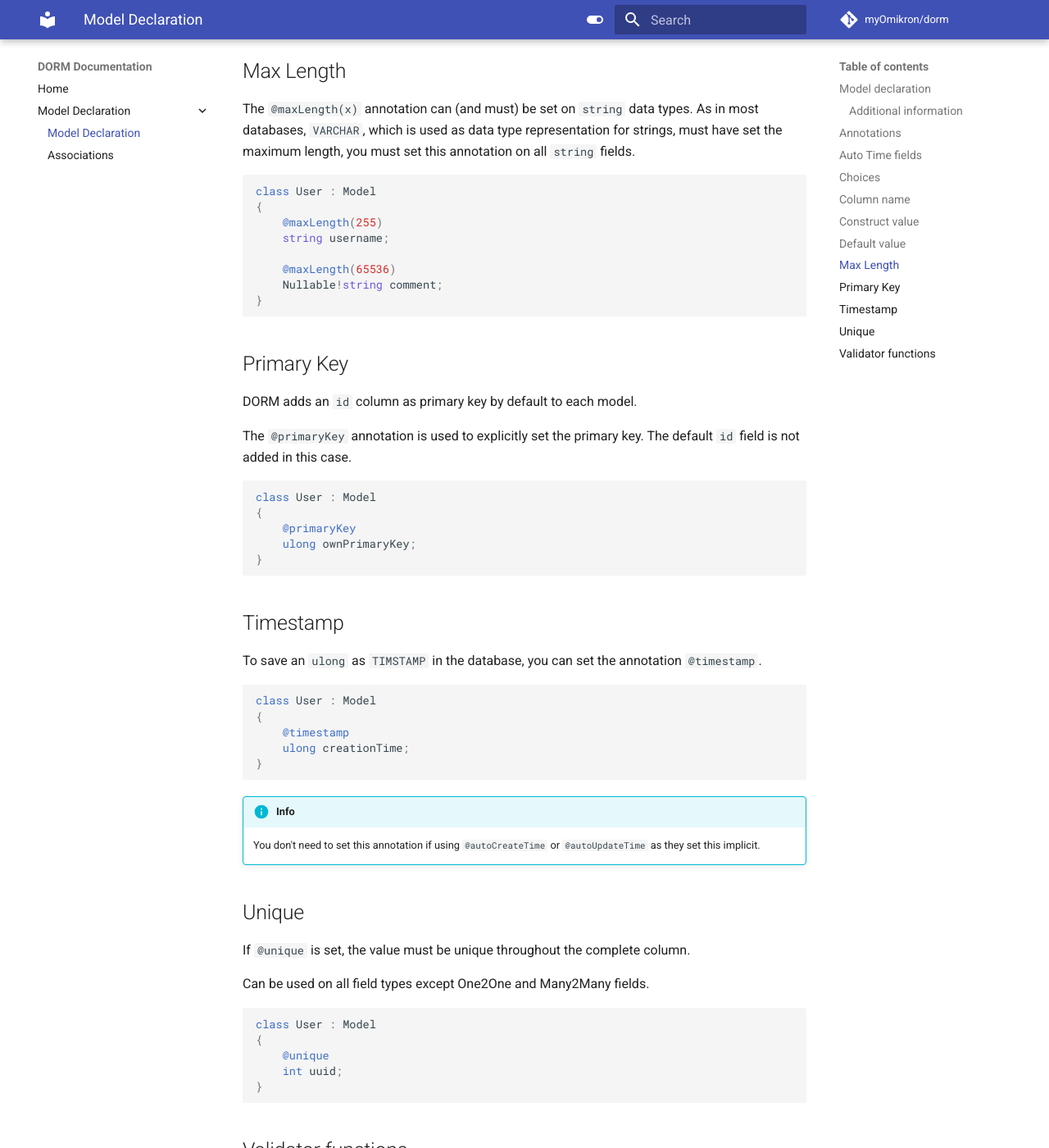
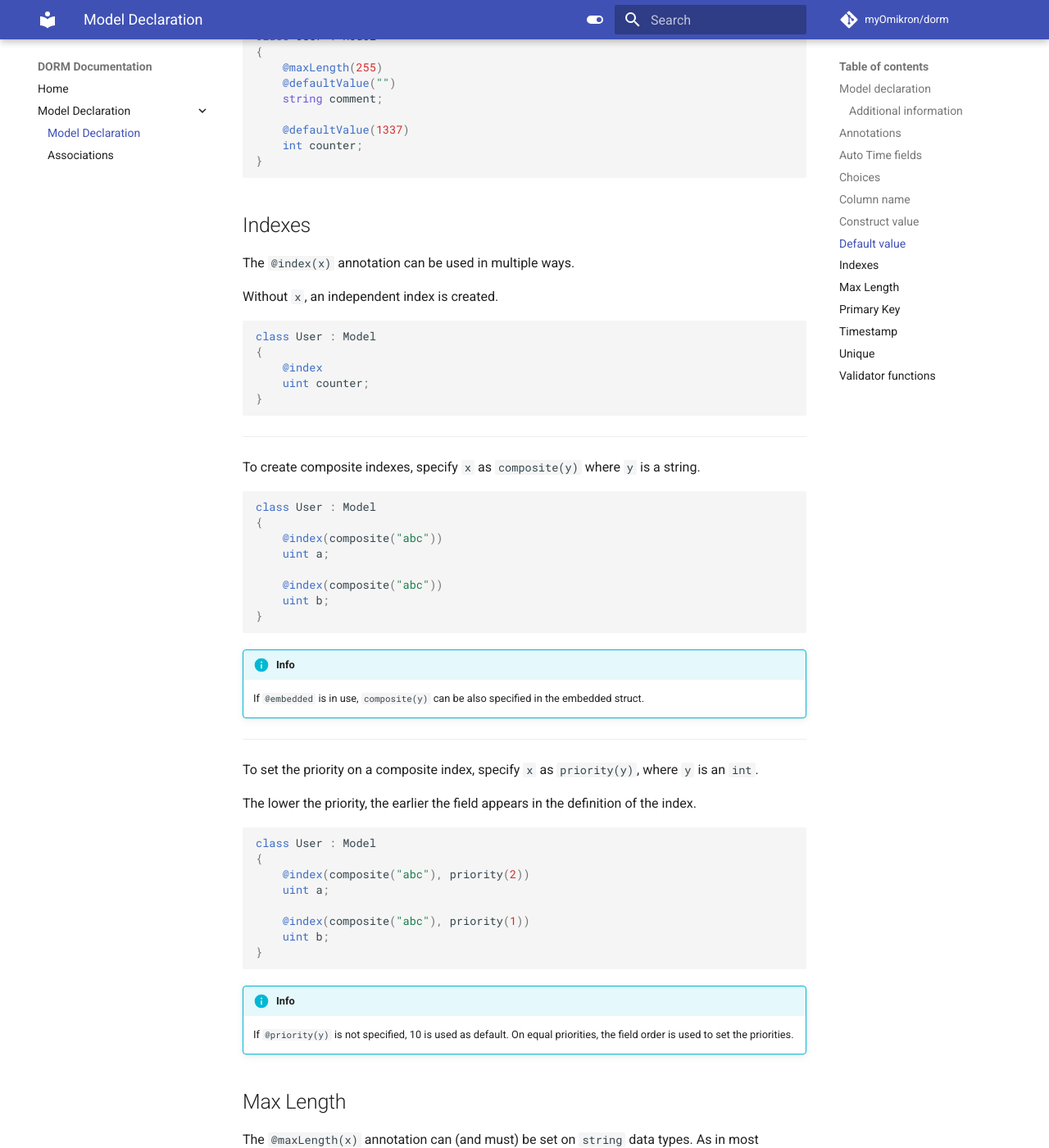
Before and after one commit to rorm-orm/rorm, an MkDocs documentation site: the page built from docs/docs/declaration/model_declaration.md, in a window 1280 px wide and 1400 px high, scrolled down 4565 px. Shown: the whole window at 82% size. Built offline with MkDocs 1.6.1 and Material for MkDocs 9.7.7, drawn with Linux system fonts in a browser that asks for light colours; comment, search, counter and statistics services are not loaded; some of the changed text lies outside the part shown.

Commit message:
Added index annotation to model declaration

````diff
--- a/docs/docs/declaration/model_declaration.md
+++ b/docs/docs/declaration/model_declaration.md
@@ -50,19 +50,20 @@ adding another primary is possible via --- TODO
 
 ## Annotations
 
-| Annotation            |               Allowed on                | Description                                                                                 |
-|:----------------------|:---------------------------------------:|---------------------------------------------------------------------------------------------|
-| `@autoCreateTime`     |   `ulong` or `DateTime` or `SysTime`    | Sets the current time <br/> on creation of the model. [More](#auto-time-fields)             |
-| `@autoUpdateTime`     |   `ulong` or `DateTime` or `SysTime`    | Sets the current time <br/> on update of the model. [More](#auto-time-fields)               |
-| `@choices(x)`         |           `string` or `enum`            | Sets a list of allowed values <br/> for the column. [More](#choices)                        |
-| `@columnName(x)`      |                   any                   | Overwrite the default <br/> generated column name. [More](#column-name)                     |
-| `@constructValue!(x)` |                   any                   | Set a constructed default value <br/> for the column. [More](#construct-value)              |
-| `@defaultValue(x)`    |                   any                   | Set a constant default value <br/> for the column. [More](#default-value)                   |
-| `@maxLength(x)`       |      `string` or `Nullable!string`      | Set the maximum length <br/> of the `VARCHAR` type. [More](#max-length)                     |
-| `@primaryKey`         |       `integer` type or `string`        | Overwrite the default primary key. [More](#primary-key)                                     |
-| `@timestamp`          |                 `ulong`                 | Set the database type <br/> to `TIMESTAMP`. [More](#timestamp)                              |
-| `@unique`             | any except ManyToMany <br/> or OneToOne | Enforce that the field value <br/> is unique throughout the column. [More](#unique)         |
-| `@validator!(x)`      |                   any                   | Set a function to validate <br/> before any database operation [More](#validator-functions) |
+| Annotation                |               Allowed on                | Description                                                                                 |
+|:--------------------------|:---------------------------------------:|---------------------------------------------------------------------------------------------|
+| `@autoCreateTime`         |          `ulong` or `SysTime`           | Sets the current time <br/> on creation of the model. [More](#auto-time-fields)             |
+| `@autoUpdateTime`         |          `ulong` or `SysTime`           | Sets the current time <br/> on update of the model. [More](#auto-time-fields)               |
+| `@choices(x)`             |           `string` or `enum`            | Sets a list of allowed values <br/> for the column. [More](#choices)                        |
+| `@columnName(x)`          |                   any                   | Overwrite the default <br/> generated column name. [More](#column-name)                     |
+| `@constructValue!(x)`     |                   any                   | Set a constructed default value <br/> for the column. [More](#construct-value)              |
+| `@defaultValue(x)`        |                   any                   | Set a constant default value <br/> for the column. [More](#default-value)                   |
+| `@index` or `@index(x)`   |                   any                   | Create an index. [More](#indexes)                                                           |
+| `@maxLength(x)`           |      `string` or `Nullable!string`      | Set the maximum length <br/> of the `VARCHAR` type. [More](#max-length)                     |
+| `@primaryKey`             |       `integer` type or `string`        | Overwrite the default primary key. [More](#primary-key)                                     |
+| `@timestamp`              |                 `ulong`                 | Set the database type <br/> to `TIMESTAMP`. [More](#timestamp)                              |
+| `@unique`                 | any except ManyToMany <br/> or OneToOne | Enforce that the field value <br/> is unique throughout the column. [More](#unique)         |
+| `@validator!(x)`          |                   any                   | Set a function to validate <br/> before any database operation [More](#validator-functions) |
 
 ## Auto Time fields
 
@@ -70,18 +71,23 @@ You can utilize the annotations `autoCreateTime` and `autoUpdateTime`
 to automatically set the current time on creation respectively on update
 of the model to the annotated field.
 
+!!!info
+    As `SysTime` contains timezone information, dorm will also save it in the database.
+
 ```d
 class User : Model
 {
     @autoCreateTime
-    DateTime createdAt;
+    SysTime createdAt;
 
     @autoUpdateTime
-    Nullable!DateTime updatedAt;
+    Nullable!SysTime updatedAt;
 }
 ```
 
-if you prefer using UNIX epoch instead of a DateTime field, you can
+---
+
+if you prefer using UNIX epoch instead of a SysTime field, you can
 just change the data type to `ulong`:
 
 ```d
@@ -145,7 +151,7 @@ If you don't set this annotation, dorm will generate the column name for you.
 class User : Model
 {
     @columnName("admin")
-    bool isAdmin
+    bool isAdmin;
 }
 ```
 
@@ -189,6 +195,62 @@ class User : Model
     int counter;
 }
 ```
+
+## Indexes
+
+The `@index(x)` annotation can be used in multiple ways.
+
+Without `x`, an independent index is created.
+
+```d
+class User : Model
+{
+    @index
+    uint counter;
+}
+```
+
+---
+
+To create composite indexes, specify `x` as `composite(y)`
+where `y` is a string.
+
+```d
+class User : Model
+{
+    @index(composite("abc"))
+    uint a;
+
+    @index(composite("abc"))
+    uint b;
+}
+```
+
+!!!info
+    If `@embedded` is in use, `composite(y)` can be also specified in the embedded struct.
+
+---
+
+To set the priority on a composite index, specify `x` as `priority(y)`,
+where `y` is an `int`.
+
+The lower the priority, the earlier the field appears
+in the definition of the index.
+
+```d
+class User : Model
+{
+    @index(composite("abc"), priority(2))
+    uint a;
+
+    @index(composite("abc"), priority(1))
+    uint b;
+}
+```
+
+!!!info
+    If `@priority(y)` is not specified, 10 is used as default.
+    On equal priorities, the field order is used to set the priorities.
 
 ## Max Length
 
````
Also changed, not shown: other parts of docs/docs/declaration/model_declaration.md (+2 -2 lines).
